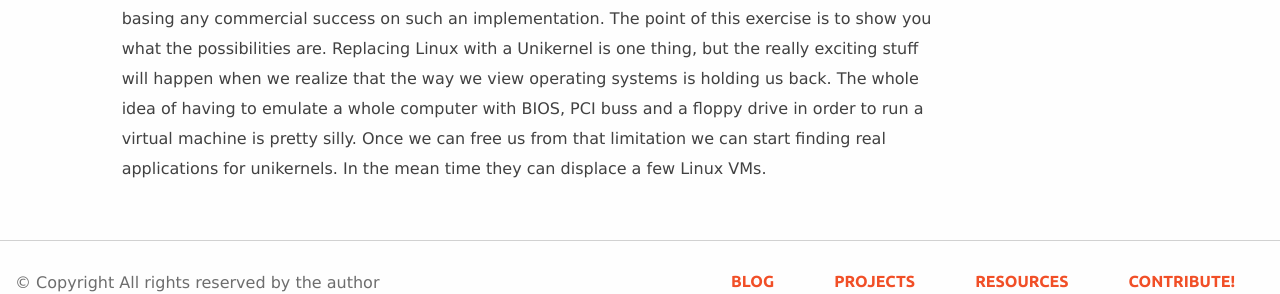
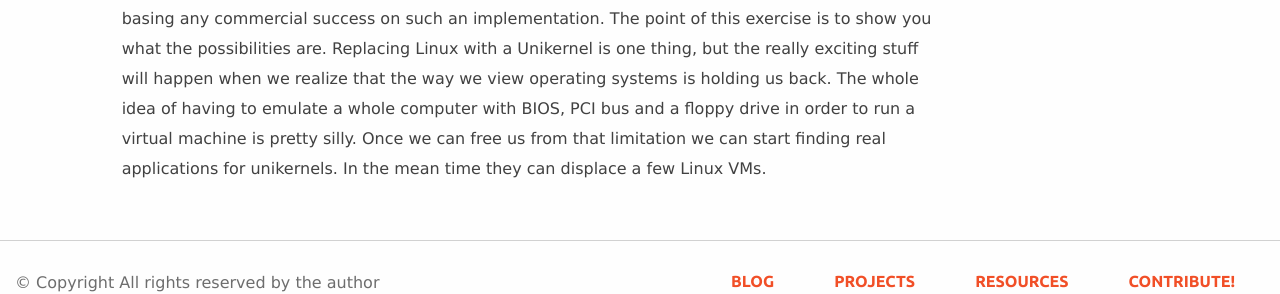
Before and after one commit to Unikernel-Systems/unikernel.org, a Jekyll site: the page built from blog/_posts/2017-08-01-the-search-for-the-killer-app-of-unikernels.md, in a window 1280 px wide and 900 px high, scrolled down 3205 px. Shown: the part 575-869 px from the top of the window. Built offline with Jekyll 4.4.1, drawn with Linux system fonts in a browser that asks for light colours; some of the changed text lies outside the part shown.

Commit message:
Spelling

```diff
--- a/blog/_posts/2017-08-01-the-search-for-the-killer-app-of-unikernels.md
+++ b/blog/_posts/2017-08-01-the-search-for-the-killer-app-of-unikernels.md
@@ -56,7 +56,7 @@ Storage, if one should decide to implement it,  can be either virtio or somethin
 
 One could take this a step further and leverage the support for encrypted virtual machines. Intel has been supporting this for a number of years through their [Software Guard Extensions] and AMD just came out with something similar in their EPYC CPUs. This would allow one to ship signed and encrypted code that could potentially be completely opaque to the user. This would naturally be a bit controversial if used for something like DRM, but there could be security applications that could benefit from running securely on a potentially compromised platform.
 
-We have no plans of implementing this. While it certainly is pretty cool there is little opportunity for basing any commercial success on such an implementation.  The point of this exercise is to show you what the possibilities are. Replacing Linux with a Unikernel is one thing, but the really exciting stuff will happen when we realize that the way we view operating systems is holding us back. The whole idea of having to emulate a whole computer with BIOS, PCI buss and a floppy drive in order to run a virtual machine is pretty silly. Once we can free us from that limitation we can start finding real applications for unikernels. In the mean time they can displace a few Linux VMs.
+We have no plans of implementing this. While it certainly is pretty cool there is little opportunity for basing any commercial success on such an implementation.  The point of this exercise is to show you what the possibilities are. Replacing Linux with a Unikernel is one thing, but the really exciting stuff will happen when we realize that the way we view operating systems is holding us back. The whole idea of having to emulate a whole computer with BIOS, PCI bus and a floppy drive in order to run a virtual machine is pretty silly. Once we can free us from that limitation we can start finding real applications for unikernels. In the mean time they can displace a few Linux VMs.
 
 
 [SNA]: https://en.wikipedia.org/wiki/IBM_Systems_Network_Architecture
```
Also changed, not shown: other parts of blog/_posts/2017-08-01-the-search-for-the-killer-app-of-unikernels.md (+2 -2 lines).
